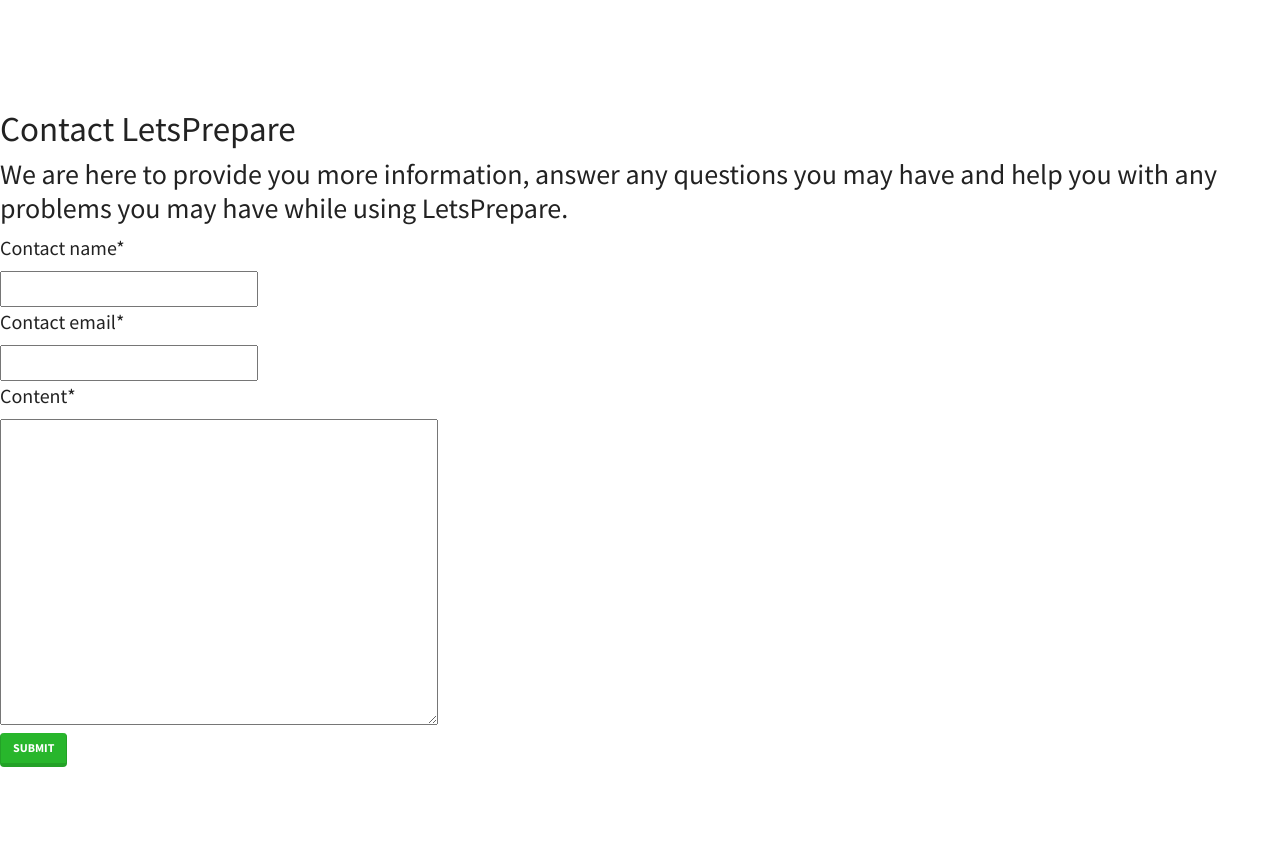
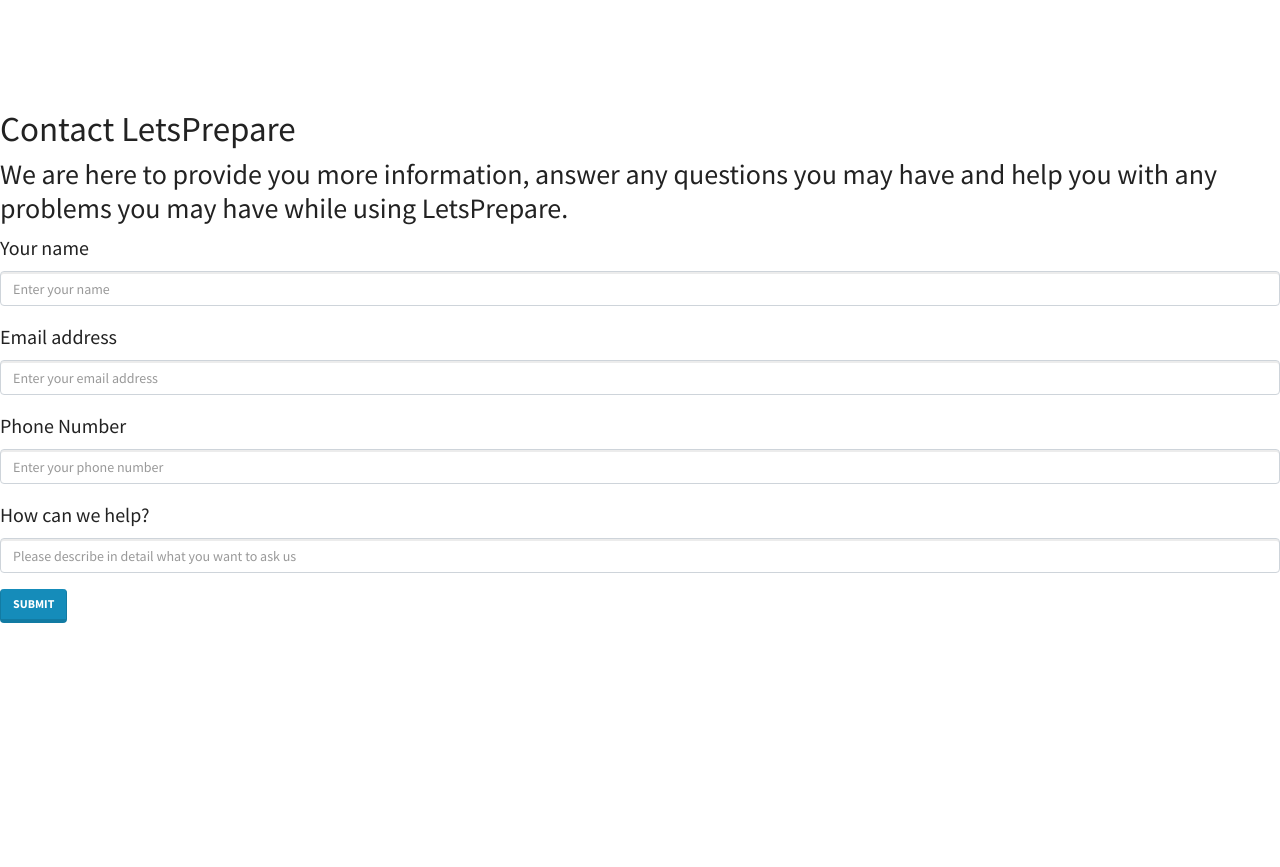
Before and after one commit to vishaalsin/letsprepare, a Django app: page /exam/contact_us/ in a window 1280 px wide. After the commit the page ends 623 px from the top, so only its background shows below. Run offline with Django 3.2, Linux system fonts and the light colour scheme; some libraries are stand-ins or nearby versions.

Commit message:
Modified contact us form

```diff
--- a/yaksh/templates/yaksh/contact_us.html
+++ b/yaksh/templates/yaksh/contact_us.html
@@ -7,9 +7,29 @@
 {% block content %}
     <h1>Contact LetsPrepare </h1>
     <h2>We are here to provide you more information, answer any questions you may have and help you with any problems you may have while using LetsPrepare.</h2>
+<!--    <form role="form" action="" method="post">-->
+<!--        {% csrf_token %}-->
+<!--        {{ form|crispy }}-->
+<!--        <button type="submit" class="btn btn-primary">Submit</button>-->
+<!--    </form>-->
+
     <form role="form" action="" method="post">
-        {% csrf_token %}
-        {{ form|crispy }}
-        <button type="submit" class="btn btn-success">Submit</button>
+      <div class="form-group">
+        <label>Your name</label>
+        <input type="name" class="form-control" aria-describedby="emailHelp" placeholder="Enter your name">
+      </div>
+      <div class="form-group">
+        <label>Email address</label>
+        <input type="email" class="form-control" aria-describedby="emailHelp" placeholder="Enter your email address">
+      </div>
+      <div class="form-group">
+        <label>Phone Number</label>
+        <input type="phonenumber" class="form-control" aria-describedby="emailHelp" placeholder="Enter your phone number">
+      </div>
+      <div class="form-group">
+        <label>How can we help?</label>
+        <input type="text" class="form-control" aria-describedby="emailHelp" placeholder="Please describe in detail what you want to ask us">
+      </div>
+      <button type="submit" class="btn btn-primary">Submit</button>
     </form>
 {% endblock %}
```
